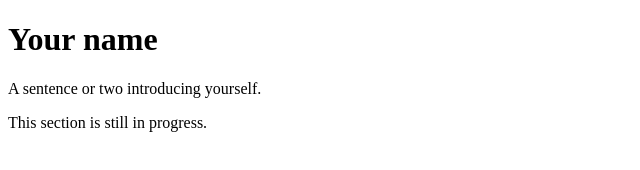
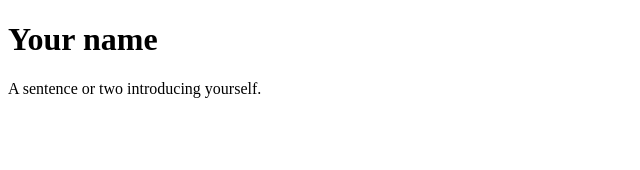
Before and after one commit to amewulonu/profile-site, a plain HTML site: page index.html in a window 1280 px wide. Shown: the whole page, without its empty margins (0-640 px from the left). Drawn offline with Linux system fonts and the light colour scheme.

Commit message:
Revert "Add new section"
This reverts commit dfac213c6e337c350956ed607c8013ea63c9f38d.

```diff
--- a/index.html
+++ b/index.html
@@ -9,4 +9,3 @@
     <p>A sentence or two introducing yourself.</p>
   </body>
 </html>
-<p>This section is still in progress.</p>
```
